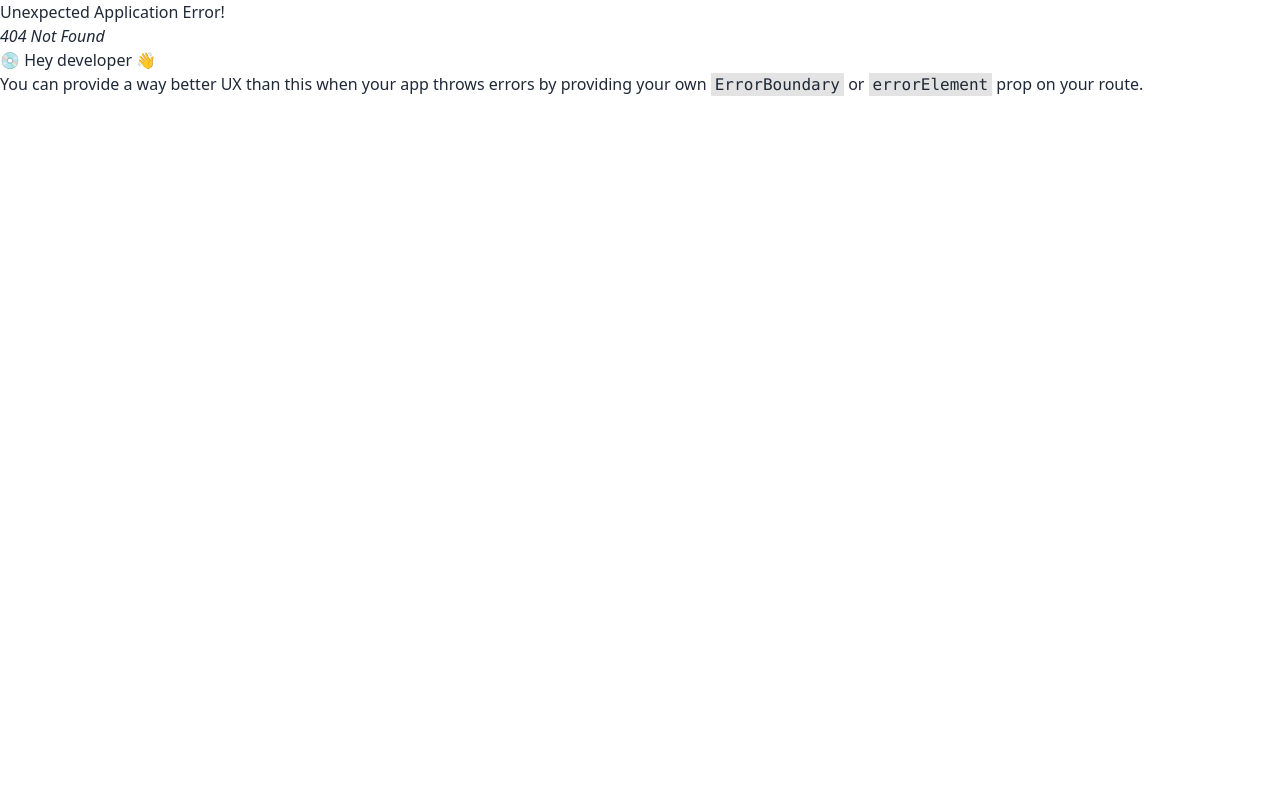
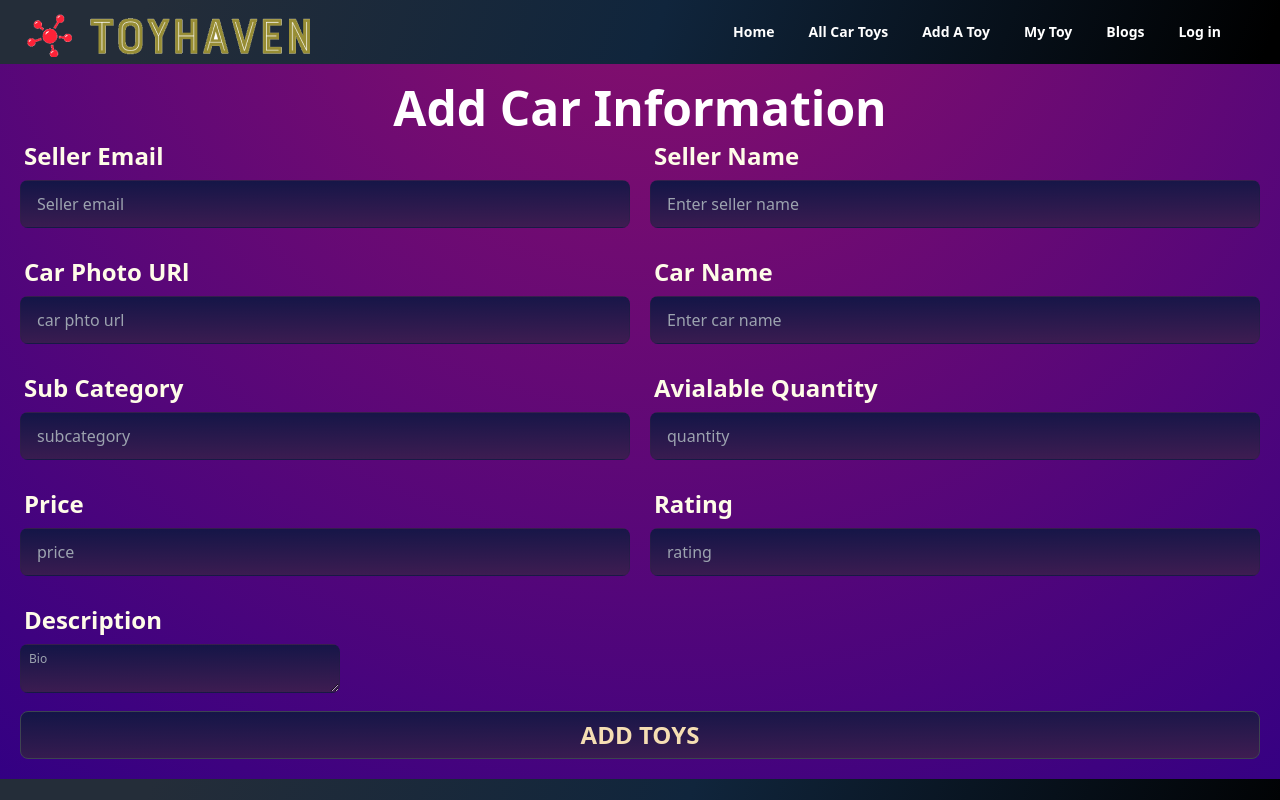
Before and after one commit to senior9/toyhaven-client-side, a React (Vite) app: page /addCategory in a window 1280 px wide. Before the commit this address had no page. Shown: the top 800 px of the page. Built offline with nearby package versions, Linux system fonts and the light colour scheme.

Commit message:
add datafrom client to backend

```diff
--- a/src/Pages/Home/AddCategory/AddCategory.jsx
+++ b/src/Pages/Home/AddCategory/AddCategory.jsx
@@ -4,10 +4,36 @@ import Footer from "../../../Shared/Footer/Footer";
 import "./AddCategory.css"
 
 const AddCategory = () => {
+    const handleAddToy=(event)=>{
+        event.preventDefault();
+        const form = event.target;
+
+        const seller = form.seller.value;
+        const picture = form.picture.value;
+        const toy_name = form.toy_name.value;
+        const subcategory = form.subcategory.value;
+        const available_quantity = form.available_quantity.value;
+        const price = form.price.value;
+        const rating = form.rating.value;
+        const description = form.description.value;
+
+        const newCarInfo = {seller,picture,toy_name,subcategory,available_quantity,price,rating,description};
+        console.log(newCarInfo);
+
+        fetch('http://localhost:5000/collections',{
+            method:'POST',
+                        headers:{
+                            'Content-Type':'application/json'
+                        },
+                        body:JSON.stringify(newCarInfo)
+        })
+        .then(res=>res.json())
+        .then(data =>console.log(data))
+    }
   return (
     <div>
       <Navbar></Navbar>
-      <form className=" container mx-auto custom-backgtound p-5">
+      <form onSubmit={handleAddToy} className=" container mx-auto custom-backgtound p-5">
         <div className="">
           <div className="flex justify-center">
             <h1 className="text-5xl text-white font-extrabold">
@@ -36,7 +62,7 @@ const AddCategory = () => {
               </label>
               <input
                 type="text"
-                name="sellerName"
+                name="seller"
                 placeholder="Enter seller name"
                 className="input input-bordered custom-bg"
               />
@@ -49,7 +75,7 @@ const AddCategory = () => {
               </label>
               <input
                 type="text"
-                name="url"
+                name="picture"
                 placeholder="car phto url"
                 className="input input-bordered custom-bg"
               />
@@ -62,7 +88,7 @@ const AddCategory = () => {
               </label>
               <input
                 type="text"
-                name="carName"
+                name="toy_name"
                 placeholder="Enter car name"
                 className="input input-bordered custom-bg"
               />
@@ -76,7 +102,7 @@ const AddCategory = () => {
               <input
                 type="text"
                 name="subcategory"
-                placeholder="sub-category"
+                placeholder="subcategory"
                 className="input input-bordered custom-bg"
               />
             </div>
@@ -88,7 +114,7 @@ const AddCategory = () => {
               </label>
               <input
                 type="text"
-                name="quantity"
+                name="available_quantity"
                 placeholder="quantity"
                 className="input input-bordered custom-bg"
               />
@@ -101,6 +127,7 @@ const AddCategory = () => {
               </label>
               <input
                 type="text"
+                name="price"
                 placeholder="price"
                 className="input input-bordered custom-bg"
               />
@@ -113,6 +140,7 @@ const AddCategory = () => {
               </label>
               <input
                 type="text"
+                name="rating"
                 placeholder="rating"
                 className="input input-bordered custom-bg"
               />
@@ -125,13 +153,14 @@ const AddCategory = () => {
               </label>
               <textarea
                 placeholder="Bio"
+                name="description"
                 className="textarea textarea-bordered textarea-xs w-full max-w-xs custom-bg"
               ></textarea>
             </div>
 
           </div>
           <div>
-                <button className="btn custom-btn btn-danger w-full mt-3 text-2xl font-semibold" type="submit">Update info</button>
+                <button className="btn custom-btn btn-danger w-full mt-3 text-2xl font-semibold" type="submit">Add  Toys</button>
             </div>
         </div>
       </form>
--- a/src/Router/Router.jsx
+++ b/src/Router/Router.jsx
@@ -43,9 +43,9 @@ import AddCategory from "../Pages/Home/AddCategory/AddCategory";
 
     },
     {
-      path:'addCategory/:id',
+      path:'addCategory',
       element:<AddCategory></AddCategory>,
-      loader: ({params})=>fetch(`http://localhost:5000/collections/${params.id}`)
+      // loader: ({params})=>fetch(`http://localhost:5000/collections/${params.id}`)
     }
 
   ]);
```
